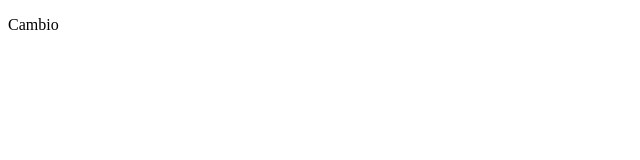
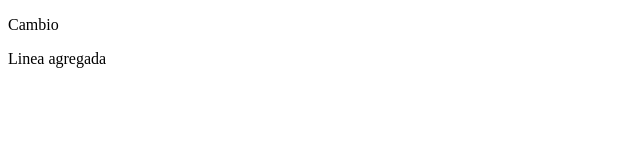
Before and after one commit to antonybrayan05/git-test, a plain HTML site: page index.html in a window 1280 px wide. Shown: the full height of the page, 0-640 px from the left. Drawn offline with Linux system fonts and the light colour scheme.

Commit message:
Agregue esta linea

```diff
--- a/index.html
+++ b/index.html
@@ -5,5 +5,6 @@
 </head>
 <body>
 	<p>Cambio<p>
+	<p>Linea agregada</p>
 </body>
 </html>
```
